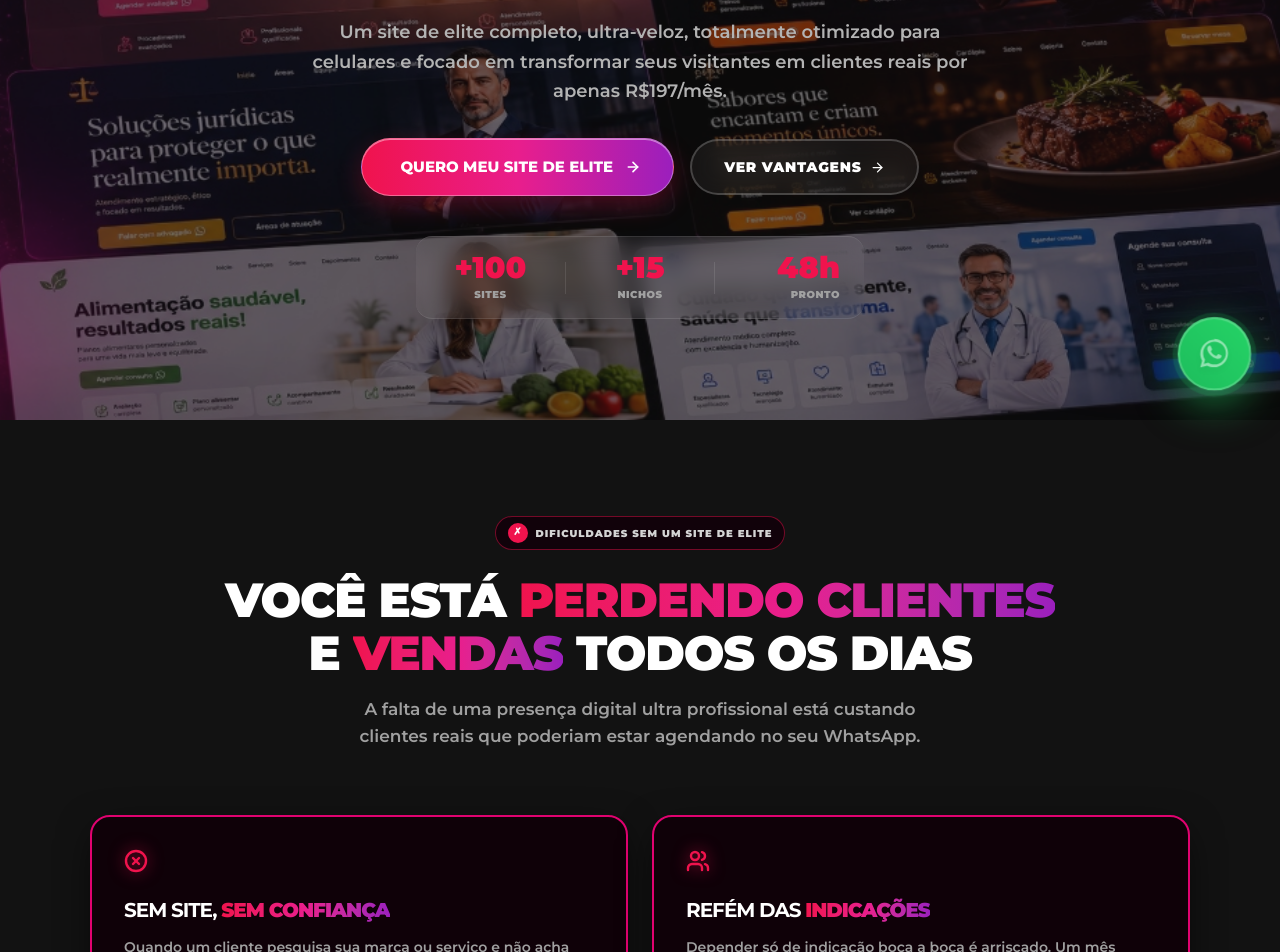
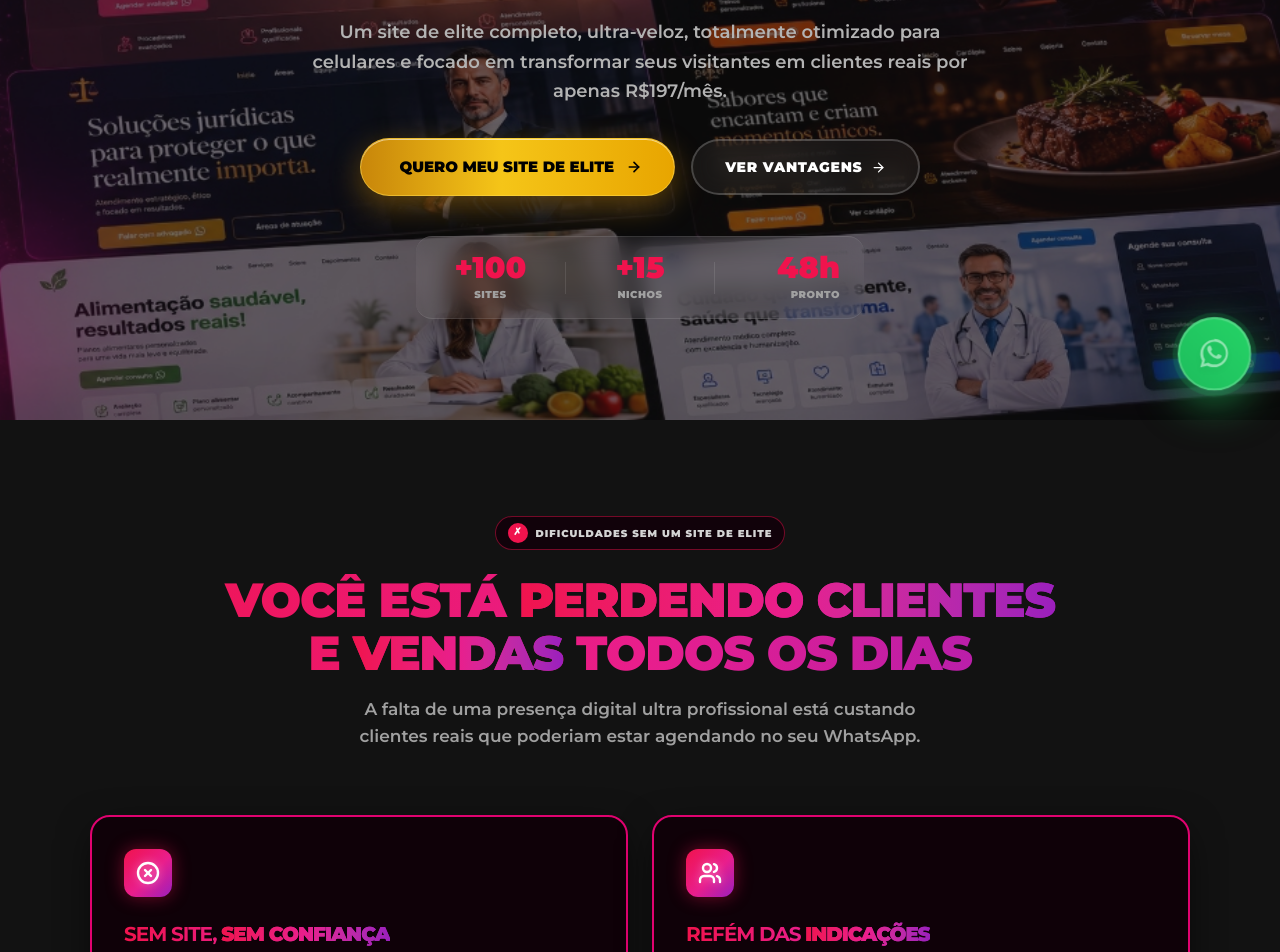
Before and after one commit to matheusetecestudo-sys/duno, a React (Vite) app: page / in a window 1280 px wide. Shown: the part 380-1332 px from the top of the page. Built offline with nearby package versions, Linux system fonts and the light colour scheme.

Commit message:
Fix mobile trust cards layout and apply UI design updates

```diff
--- a/src/components/MobileVersion.tsx
+++ b/src/components/MobileVersion.tsx
@@ -1283,12 +1283,8 @@ export default function MobileVersion({ onPriceInView }: MobileVersionProps) {
           Cuidado local em <span className="bg-clip-text text-transparent bg-gradient-to-r from-[#f0134d] via-[#e91e8c] to-[#9b1fbd] font-black">boas mãos</span>
         </h2>
 
-        <p className="text-xs text-neutral-400 font-semibold leading-relaxed mb-10 max-w-[320px] mx-auto">
-          Somos uma empresa dedicada ao sucesso comercial online do micro e pequeno profissional autônomo e de clínicas.
-        </p>
-
-        {/* 3 seals in line */}
-        <div className="flex gap-2 justify-between">
+        {/* 3 trust cards stacked vertically — same size as other pink-cards */}
+        <div className="flex flex-col gap-4 w-full">
           {[
             {
               t: (
@@ -1296,16 +1292,16 @@ export default function MobileVersion({ onPriceInView }: MobileVersionProps) {
                   Nacional de <span className="text-transparent bg-clip-text bg-gradient-to-r from-[#f0134d] via-[#e91e8c] to-[#9b1fbd] font-black pb-0.5">verdade</span>
                 </span>
               ),
-              text: "Suporte 100% PT-BR",
+              text: "Sediada no Brasil, emitindo nota fiscal e com suporte 100% PT-BR para o seu negócio local.",
               iconName: "Landmark"
             },
             {
               t: (
                 <span>
-                  Foco em <span className="text-transparent bg-clip-text bg-gradient-to-r from-[#f0134d] via-[#e91e8c] to-[#9b1fbd] font-black pb-0.5">CRO</span>
+                  Foco em <span className="text-transparent bg-clip-text bg-gradient-to-r from-[#f0134d] via-[#e91e8c] to-[#9b1fbd] font-black pb-0.5">Conversão</span>
                 </span>
               ),
-              text: "Design para vender",
+              text: "Design de alta performance desenhado para captar e converter cada potencial cliente que entra na sua página.",
               iconName: "Award"
             },
             {
@@ -1314,21 +1310,21 @@ export default function MobileVersion({ onPriceInView }: MobileVersionProps) {
                   Sem <span className="text-transparent bg-clip-text bg-gradient-to-r from-[#f0134d] via-[#e91e8c] to-[#9b1fbd] font-black pb-0.5">Robôs</span>
                 </span>
               ),
-              text: "Atendimento humano",
+              text: "Suporte 100% humanizado e ágil diretamente pelo WhatsApp. Pessoas reais prontas para lhe atender.",
               iconName: "Heart"
             }
           ].map((v, i) => {
             return (
               <div
                 key={i}
-                className="pink-card text-center flex-1 min-w-[100px] flex flex-col justify-between aspect-square select-none transition-all duration-300 !p-3.5 !pb-4"
+                className="pink-card hover:scale-[1.02] !p-6 !pb-8 gap-4 text-left flex flex-row items-start"
               >
-                <div className="flex justify-center mb-1">
-                  <StyledIcon iconName={v.iconName} size={16} containerSize={36} flat={true} className="mx-auto shrink-0" />
+                <div className="shrink-0 mt-1">
+                  <StyledIcon iconName={v.iconName} size={18} containerSize={42} flat={true} className="!mx-0 !my-0" />
                 </div>
                 <div>
-                  <h4 className="text-[10px] min-[370px]:text-[11px] font-black uppercase leading-tight mb-1 text-white w-fit mx-auto">{v.t}</h4>
-                  <p className="text-[9px] text-[#a0a0a0] font-bold leading-normal">{v.text}</p>
+                  <h4 className="text-[13px] font-black uppercase leading-tight mb-2 w-fit">{v.t}</h4>
+                  <p className="text-[11px] text-[#a0a0a0] font-semibold leading-relaxed">{v.text}</p>
                 </div>
               </div>
             );
--- a/src/components/StyledIcon.tsx
+++ b/src/components/StyledIcon.tsx
@@ -45,14 +45,19 @@ export function StyledIcon({
   if (flat) {
     return (
       <div
-        className={`flex items-center justify-start shrink-0 select-none ${className}`}
-        style={{ width: size, height: size }}
+        className={`flex items-center justify-center shrink-0 select-none rounded-xl ${className}`}
+        style={{
+          width: containerSize,
+          height: containerSize,
+          background: "linear-gradient(135deg, #f0134d 0%, #e91e8c 55%, #9b1fbd 100%)",
+          boxShadow: "0 0 18px rgba(240,19,77,0.45)",
+        }}
       >
         <SelectedIcon
           size={size}
-          stroke="#f0134d"
+          stroke="#ffffff"
           strokeWidth={2.4}
-          className="drop-shadow-[0_0_8px_rgba(240,19,77,0.65)]"
+          className="drop-shadow-[0_0_4px_rgba(255,255,255,0.4)]"
         />
       </div>
     );
--- a/src/index.css
+++ b/src/index.css
@@ -49,6 +49,14 @@
     font-family: var(--font-display);
     @apply font-black tracking-[-0.05em] uppercase leading-[1.12];
   }
+
+  /* Global gradient on all headings */
+  h2, h3, h4, h5, h6 {
+    background: linear-gradient(90deg, #f0134d 0%, #e91e8c 50%, #9b1fbd 100%) !important;
+    -webkit-background-clip: text !important;
+    -webkit-text-fill-color: transparent !important;
+    background-clip: text !important;
+  }
 }
 
 .hide-scrollbar {
@@ -89,34 +97,33 @@
   @apply hover:shadow-[0_15px_40px_rgba(155,31,189,0.55)] hover:scale-105 active:scale-95 transition-all duration-300 flex items-center justify-center gap-2 font-bold cursor-pointer;
 }
 
-/* Premium Button with Brand Gradient */
+/* Premium Gold Button */
 .gold-premium-btn {
   background: linear-gradient(
     90deg,
-    #f0134d 0%,
-    #e91e8c 50%,
-    #9b1fbd 100%
+    #c8860a 0%,
+    #f5c518 45%,
+    #e8a500 100%
   );
-  color: #ffffff;
-  font-weight: 800;
+  color: #000000;
+  font-weight: 900;
   font-size: 15px;
   text-transform: uppercase;
   letter-spacing: 0;
-  border-radius: 9999px; /* Pill format */
-  border: 1px solid rgba(255, 255, 255, 0.35);
+  border-radius: 9999px;
+  border: 1px solid rgba(255, 220, 80, 0.5);
   height: 58px;
   display: inline-flex;
   align-items: center;
   justify-content: center;
   gap: 12px;
   padding-left: 38px;
-  padding-right: 32px; /* Less padding on the right to keep the icon closer to the edge */
+  padding-right: 32px;
   position: relative;
-  /* Premium depth and glow with pink shadow */
   box-shadow:
-    0 10px 25px rgba(240, 19, 77, 0.28),
-    0 4px 10px rgba(0, 0, 0, 0.25),
-    inset 0 1px 0 rgba(255, 255, 255, 0.45);
+    0 10px 30px rgba(200, 134, 10, 0.45),
+    0 4px 10px rgba(0, 0, 0, 0.3),
+    inset 0 1px 0 rgba(255, 255, 255, 0.55);
   transition: all 0.3s cubic-bezier(0.16, 1, 0.3, 1);
   cursor: pointer;
   outline: none;
@@ -128,18 +135,18 @@
 .gold-premium-btn svg {
   width: 16px !important;
   height: 16px !important;
-  stroke: #ffffff !important;
+  stroke: #000000 !important;
   stroke-width: 2.5px !important;
   transition: transform 0.3s ease;
 }
 
 .gold-premium-btn:hover {
-  filter: brightness(1.1);
+  filter: brightness(1.08);
   transform: translateY(-2px);
   box-shadow:
-    0 14px 35px rgba(240, 19, 77, 0.35),
-    0 6px 14px rgba(0, 0, 0, 0.30),
-    inset 0 1px 0 rgba(255, 255, 255, 0.45);
+    0 14px 40px rgba(200, 134, 10, 0.55),
+    0 6px 14px rgba(0, 0, 0, 0.3),
+    inset 0 1px 0 rgba(255, 255, 255, 0.55);
 }
 
 .gold-premium-btn:hover svg {
@@ -149,13 +156,13 @@
 .gold-premium-btn:active {
   transform: scale(0.98) translateY(0px);
   box-shadow:
-    0 4px 12px rgba(240, 19, 77, 0.18),
+    0 4px 14px rgba(200, 134, 10, 0.3),
     0 2px 6px rgba(0, 0, 0, 0.2),
-    inset 0 1px 0 rgba(255, 255, 255, 0.45);
+    inset 0 1px 0 rgba(255, 255, 255, 0.55);
 }
 
 .gold-premium-btn:focus-visible {
-  outline: 2.5px solid #e91e8c !important;
+  outline: 2.5px solid #f5c518 !important;
   outline-offset: 3px;
 }
 
@@ -193,7 +200,16 @@
 
 
 .icon-box {
-  @apply w-12 h-12 rounded-lg bg-[#f0134d] flex items-center justify-center text-black mb-8 shadow-[0_0_15px_rgba(240,19,77,0.5)];
+  width: 48px;
+  height: 48px;
+  border-radius: 12px;
+  background: linear-gradient(90deg, #f0134d 0%, #e91e8c 50%, #9b1fbd 100%);
+  display: flex;
+  align-items: center;
+  justify-content: center;
+  color: #ffffff;
+  margin-bottom: 32px;
+  box-shadow: 0 0 20px rgba(240, 19, 77, 0.45);
 }
 
 .brand-glow {
```
